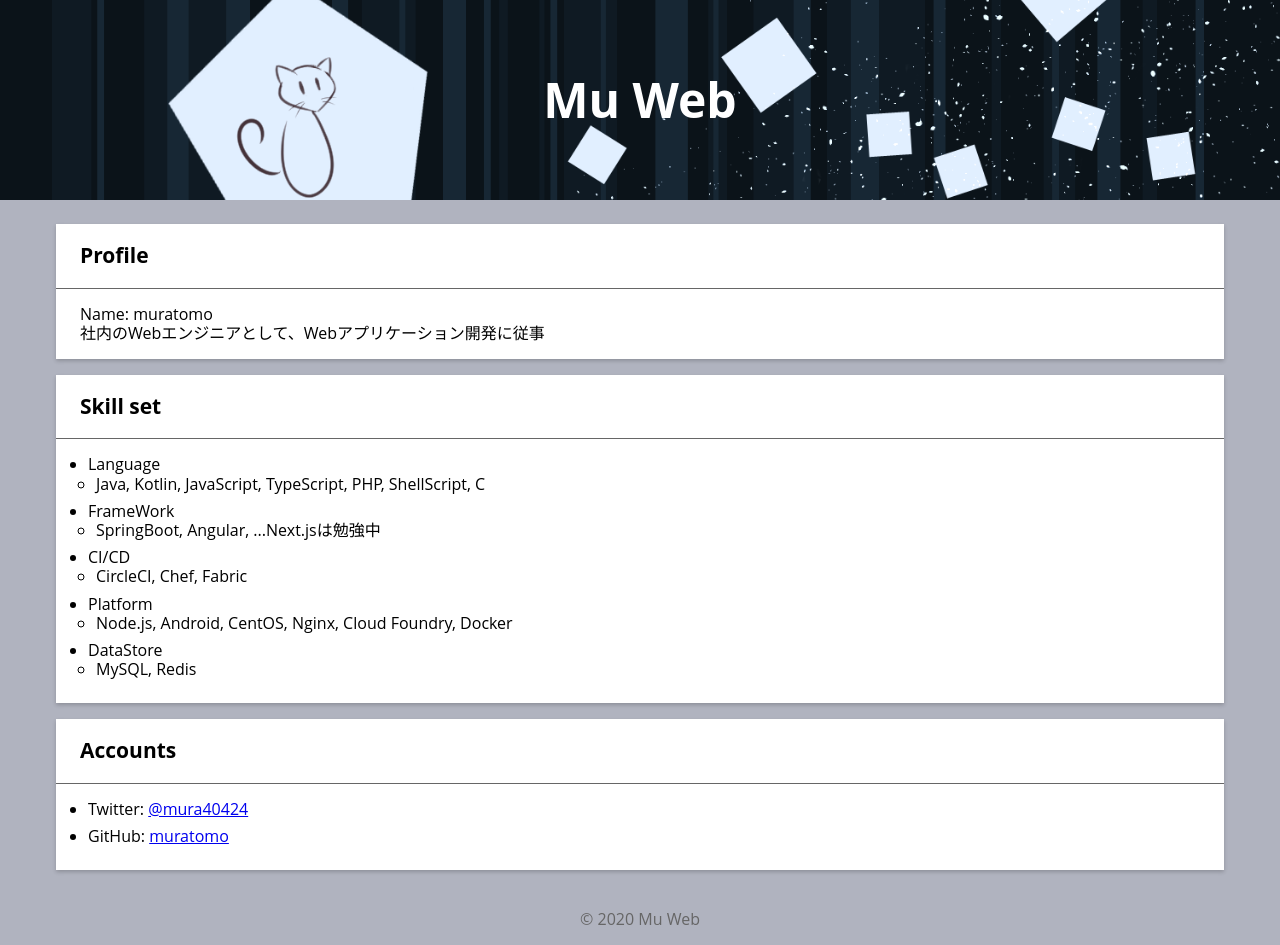
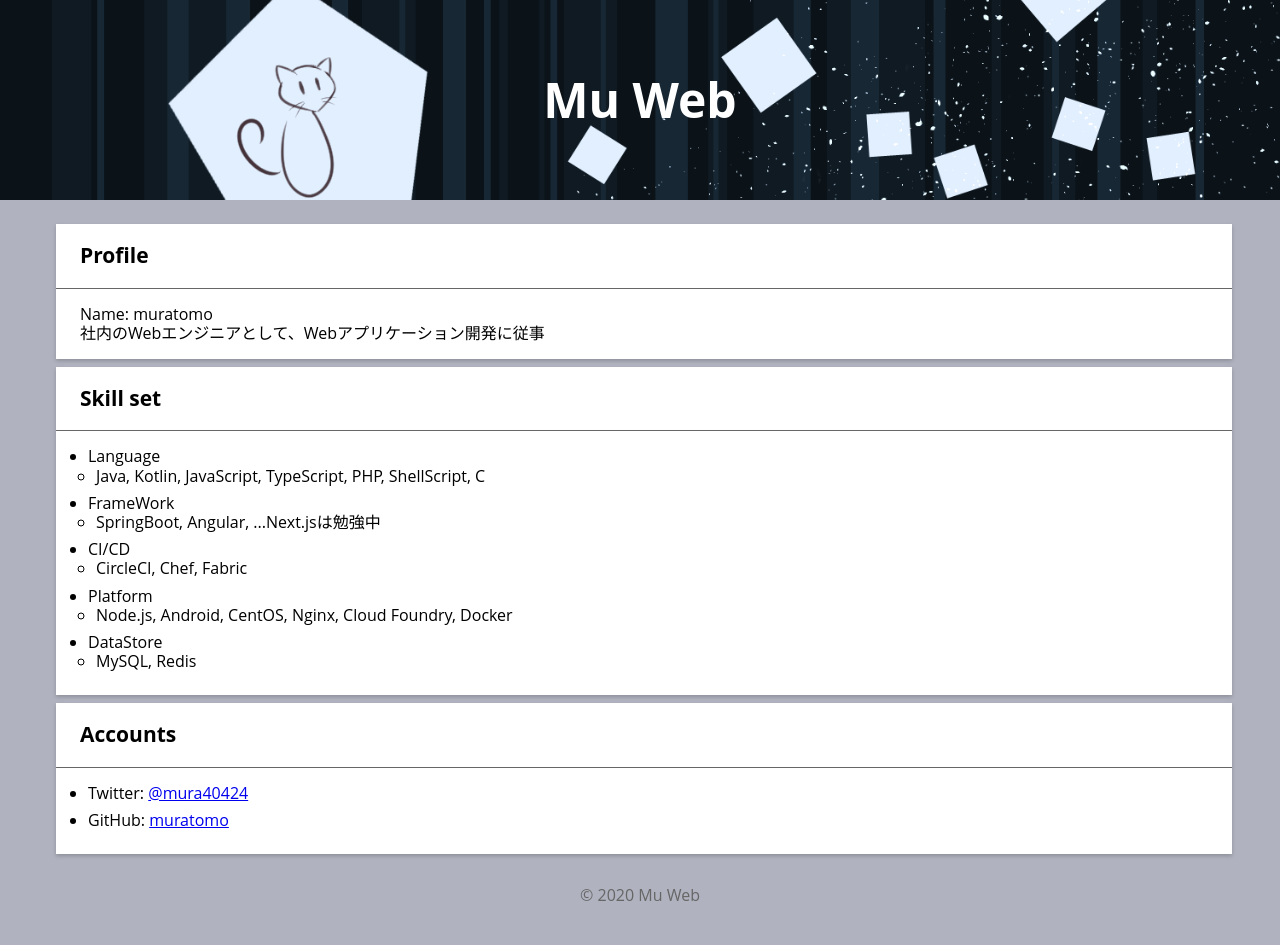
Before and after one commit to muratomo/mu-web, a Next.js app in the folder app/: page /about in a window 1280 px wide. After the commit the page ends 921 px from the top, so only its background shows below. Built offline with nearby package versions, Linux system fonts and the light colour scheme.

Commit message:
modify mu-card (#38)

```diff
--- a/app/src/style/component/_card.scss
+++ b/app/src/style/component/_card.scss
@@ -1,7 +1,7 @@
 .mu-card {
-  margin: $margin;
+  margin: $margin 0px 0px $margin;
   z-index: $layer-2;
-  box-shadow: 0px 2px 4px rgba(0, 0,0, 0.2);
+  box-shadow: 0px 2px 4px rgba(0, 0, 0, 0.2);
   background-color: $mu-white;
 
   &__headline {
@@ -15,6 +15,11 @@
     text-decoration: none;
   }
 
+  &:hover {
+    z-index: $layer-6;
+    box-shadow: 0px 6px 12px rgba(0, 0, 0, 0.4);
+  }
+
   &__content {
     padding: $padding*2 $padding*3;
   }
@@ -24,7 +29,7 @@
   }
 
   &--1of2 {
-    width: calc(50% - #{$margin} * 2);
+    width: calc(50% - #{$margin});
   }
 
   &--1of3 {
```
